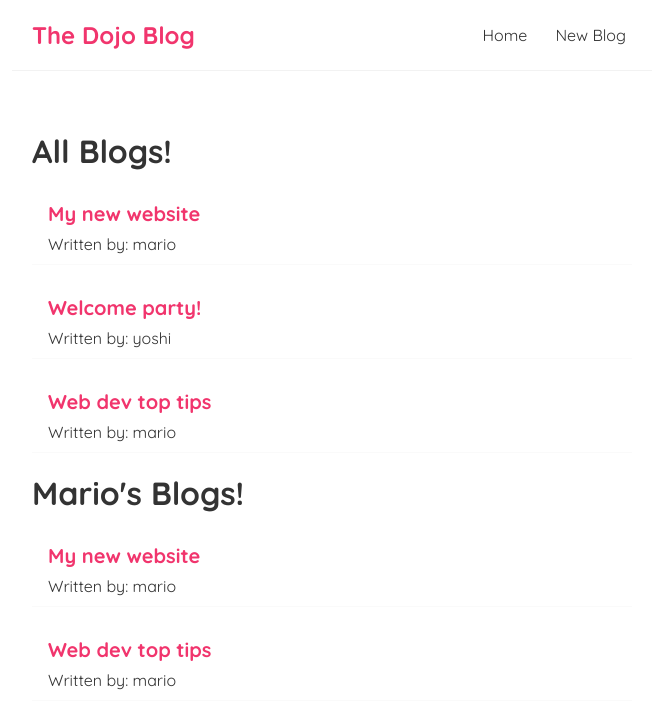
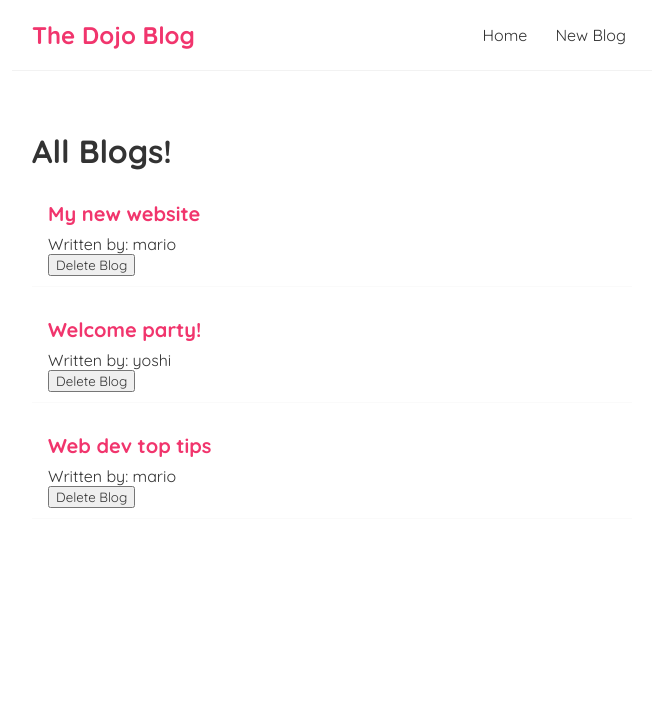
Before and after one commit to IsmatMahmood1/dojo-blog, a React (Create React App) app: page / in a window 1280 px wide. Shown: the top 728 px of the page, without its empty margins (308-964 px from the left). Built offline with nearby package versions, Linux system fonts and the light colour scheme.

Commit message:
handleDelete onClick

```diff
--- a/src/components/BlogList.js
+++ b/src/components/BlogList.js
@@ -1,4 +1,5 @@
-export function BlogList ({blogs, title}) {
+export function BlogList ({blogs, title, handleDelete}) {
+
 
     return (
         <div className="blog-list">
@@ -7,6 +8,9 @@
                 <div className='blog-preview' key={blog.id}>
                         <h2>{ blog.title }</h2>
                         <p>Written by: { blog.author }</p>
+
+
+                        <button onClick={() => handleDelete(blog.id)}>Delete Blog</button>
                 </div>
          ))}
         </div>
--- a/src/components/Home.js
+++ b/src/components/Home.js
@@ -7,12 +7,17 @@
         { title: 'Welcome party!', body: 'lorem ipsum...', author: 'yoshi', id: 2 },
         { title: 'Web dev top tips', body: 'lorem ipsum...', author: 'mario', id: 3 }
     ]);
-    console.log(blogs)
+
+    const handleDelete = ( id ) => {
+        const newBlogs = blogs.filter(blog => blog.id !== id)
+        setBlogs(newBlogs)
+    }
+
     return (
         <div className='home'>
 
-         <BlogList blogs={blogs} title='All Blogs!' />
-         <BlogList blogs={blogs.filter((blog) => blog.author === 'mario')} title="Mario's Blogs!" />
+         <BlogList blogs={blogs} title='All Blogs!' handleDelete={handleDelete} />
+         {/* <BlogList blogs={blogs.filter((blog) => blog.author === 'mario')} title="Mario's Blogs!" /> */}
 
         </div>
     )
```
